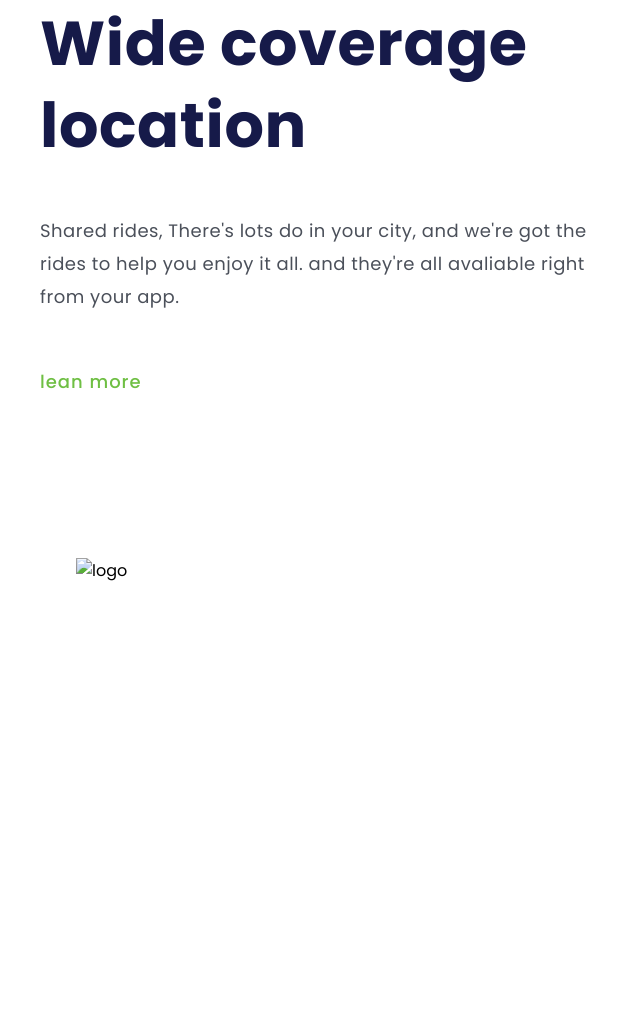
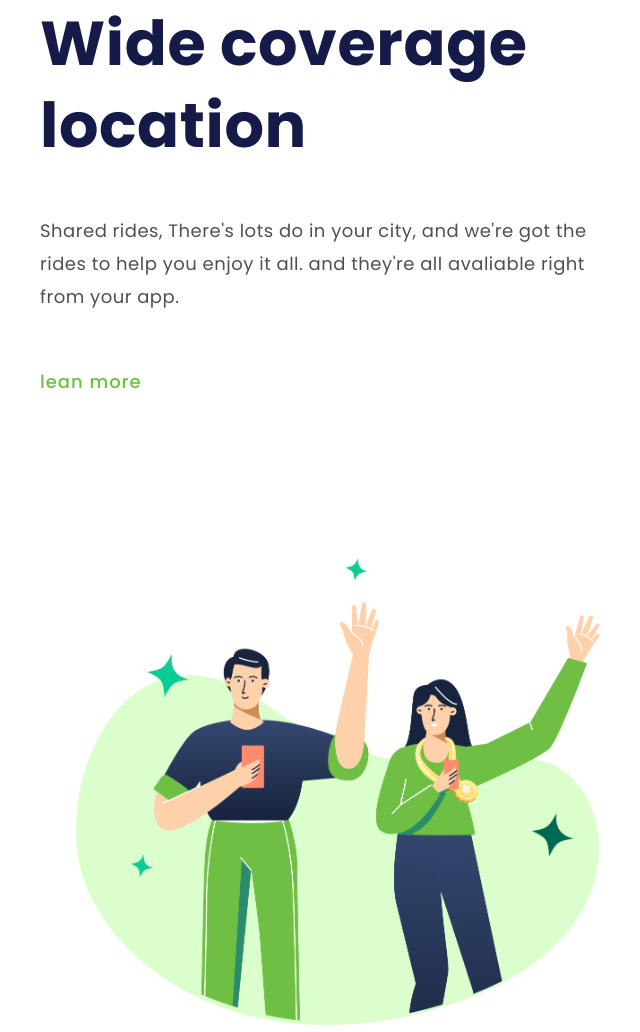
Before and after one commit to RodrigoLopesMoreira-cmd/Wide-coverage, a plain HTML site: page index.html in a window 1280 px wide. Shown: the part 258-1290 px from the top of the page, without its empty margins (45-685 px from the left). Drawn offline with Linux system fonts and the light colour scheme; the site is published under a folder, as on GitHub Pages, so addresses that start at the root find nothing.

Commit message:
manutenção

```diff
--- a/index.html
+++ b/index.html
@@ -32,7 +32,7 @@
             </p>
             <a class="lean-more">lean more</a>
         </section>
-        <img src="/img/image.png" alt="logo" class="img-logo">
+        <img src="./img/image.png" alt="logo" class="img-logo">
     </main>
 </body>
 
```
